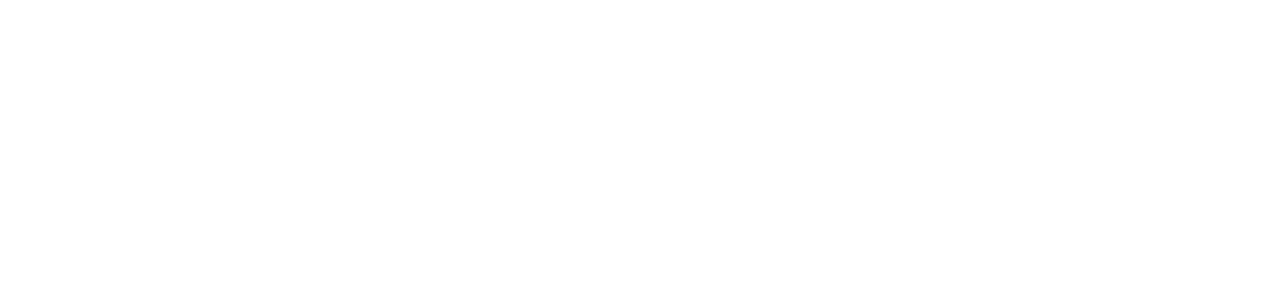
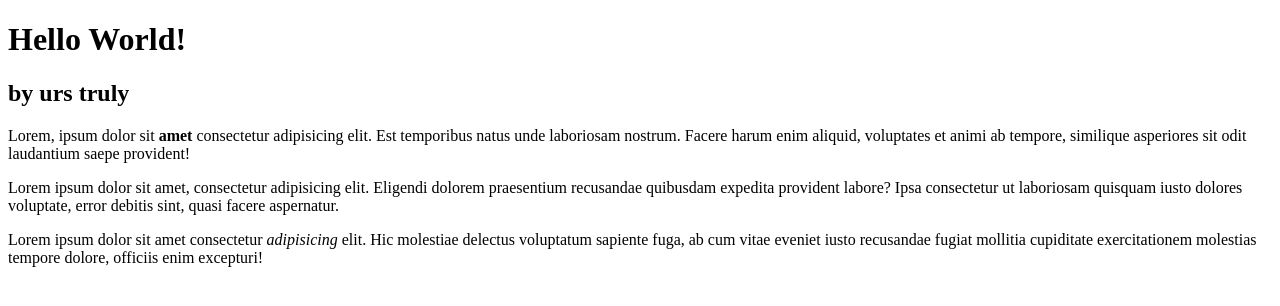
Before and after one commit to calyrauc/git_test, a plain HTML site: page html-boilerplate/index.html in a window 1280 px wide. Drawn offline with Linux system fonts and the light colour scheme.

Commit message:
edited html added paragraphs and used strong and em

```diff
--- a/html-boilerplate/index.html
+++ b/html-boilerplate/index.html
@@ -5,6 +5,11 @@
         <title>My First Webpage</title>
     </head>
     <body>
+        <h1>Hello World!</h1>
+        <h2>by urs truly</h2>
+        <p>Lorem, ipsum dolor sit <strong>amet</strong> consectetur adipisicing elit. Est temporibus natus unde laboriosam nostrum. Facere harum enim aliquid, voluptates et animi ab tempore, similique asperiores sit odit laudantium saepe provident!</p>
+        <p>Lorem ipsum dolor sit amet, consectetur adipisicing elit. Eligendi dolorem praesentium recusandae quibusdam expedita provident labore? Ipsa consectetur ut laboriosam quisquam iusto dolores voluptate, error debitis sint, quasi facere aspernatur.</p>
+        <p>Lorem ipsum dolor sit amet consectetur <em>adipisicing</em> elit. Hic molestiae delectus voluptatum sapiente fuga, ab cum vitae eveniet iusto recusandae fugiat mollitia cupiditate exercitationem molestias tempore dolore, officiis enim excepturi!</p>
 
     </body>
 </html>
```
